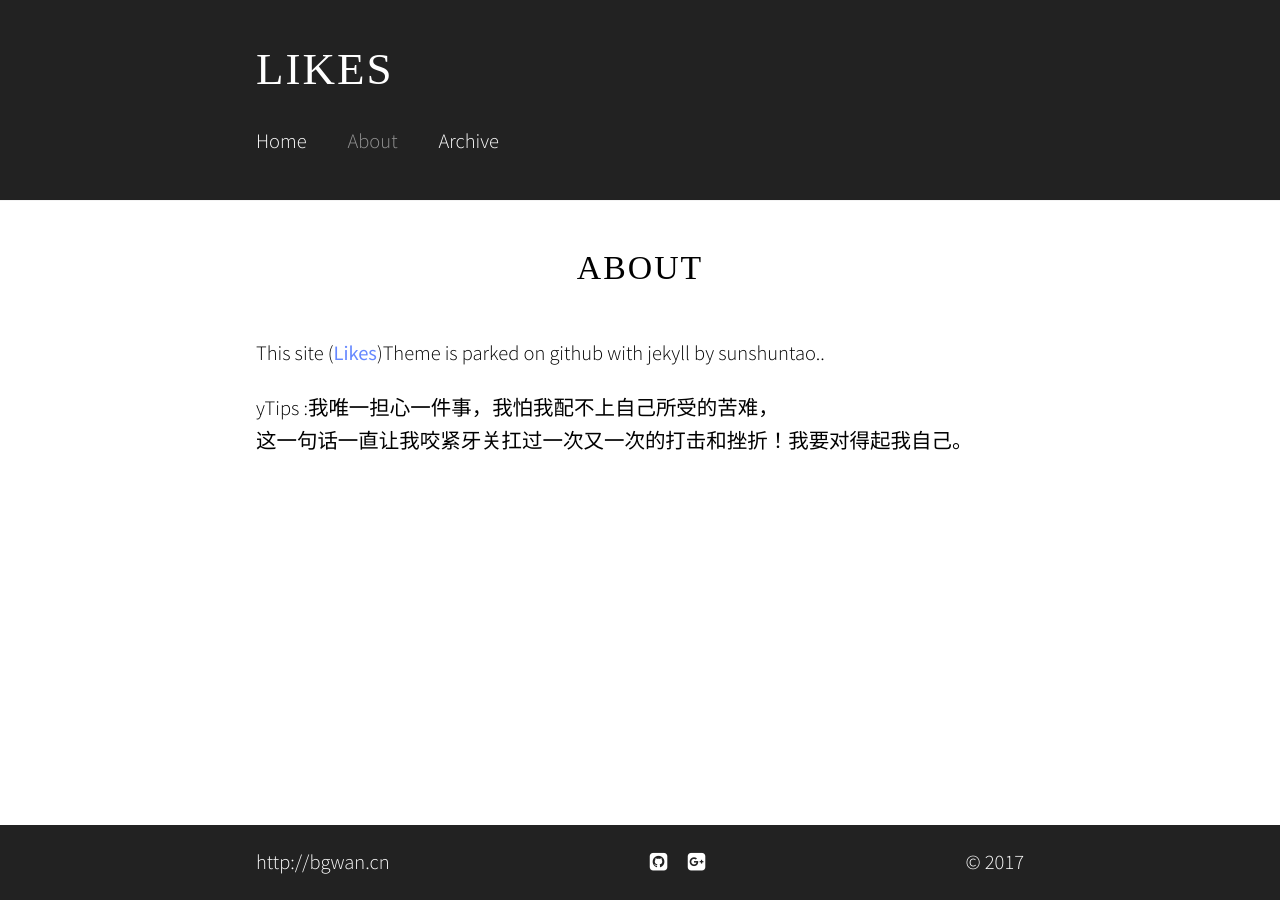
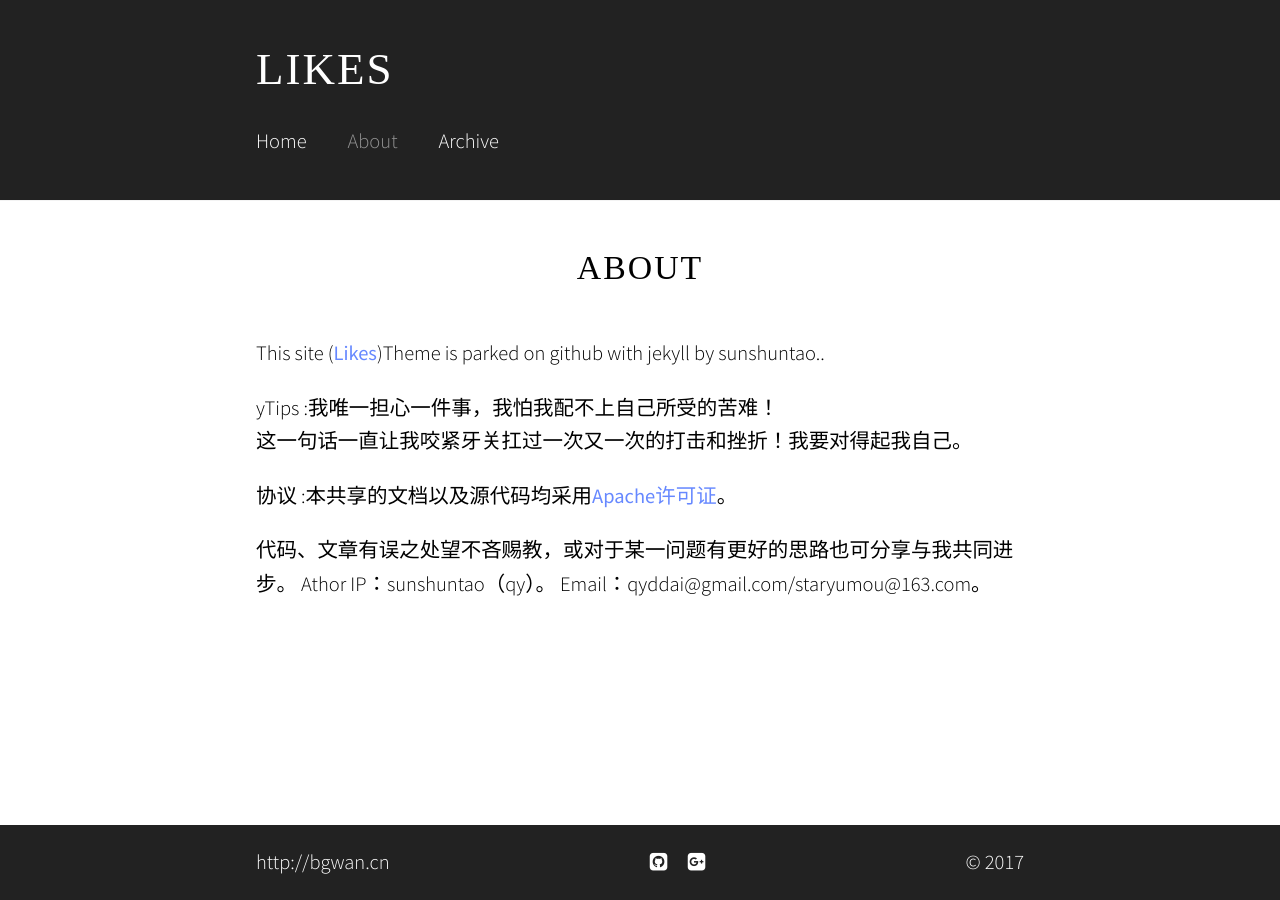
Before and after one commit to qydq/qydq.github.io, a Jekyll site: the page built from about.html, in a window 1280 px wide. Built offline with Jekyll 4.4.1, drawn with Linux system fonts in a browser that asks for light colours; some web fonts are replaced.

Commit message:
updata athor

```diff
--- a/about.html
+++ b/about.html
@@ -5,5 +5,15 @@ title: "About"
   This site (<a href="https://plus.google.com/111357045355121677637" target="_blank">Likes</a>)Theme is parked on github with jekyll by sunshuntao..
 </p>
 <p>
-  yTips :我唯一担心一件事，我怕我配不上自己所受的苦难，<br>这一句话一直让我咬紧牙关扛过一次又一次的打击和挫折！我要对得起我自己。
+  yTips :我唯一担心一件事，我怕我配不上自己所受的苦难！<br>这一句话一直让我咬紧牙关扛过一次又一次的打击和挫折！我要对得起我自己。
 </p>
+<p>
+  协议 :本共享的文档以及源代码均采用<a href="https://plus.google.com/111357045355121677637" target="_blank">Apache许可证</a>。
+</p>
+<p>
+  代码、文章有误之处望不吝赐教，或对于某一问题有更好的思路也可分享与我共同进步。
+
+  Athor IP：sunshuntao（qy）。
+
+  Email：qyddai@gmail.com/staryumou@163.com。
+</p>
```
